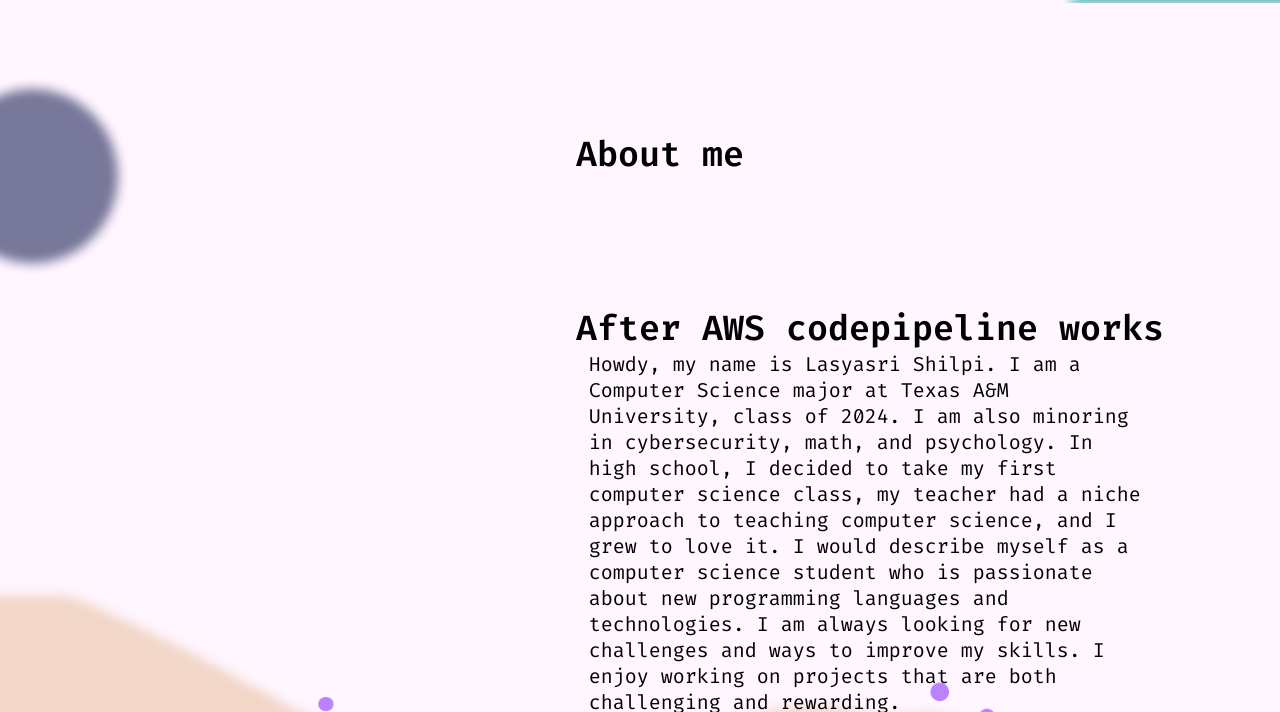
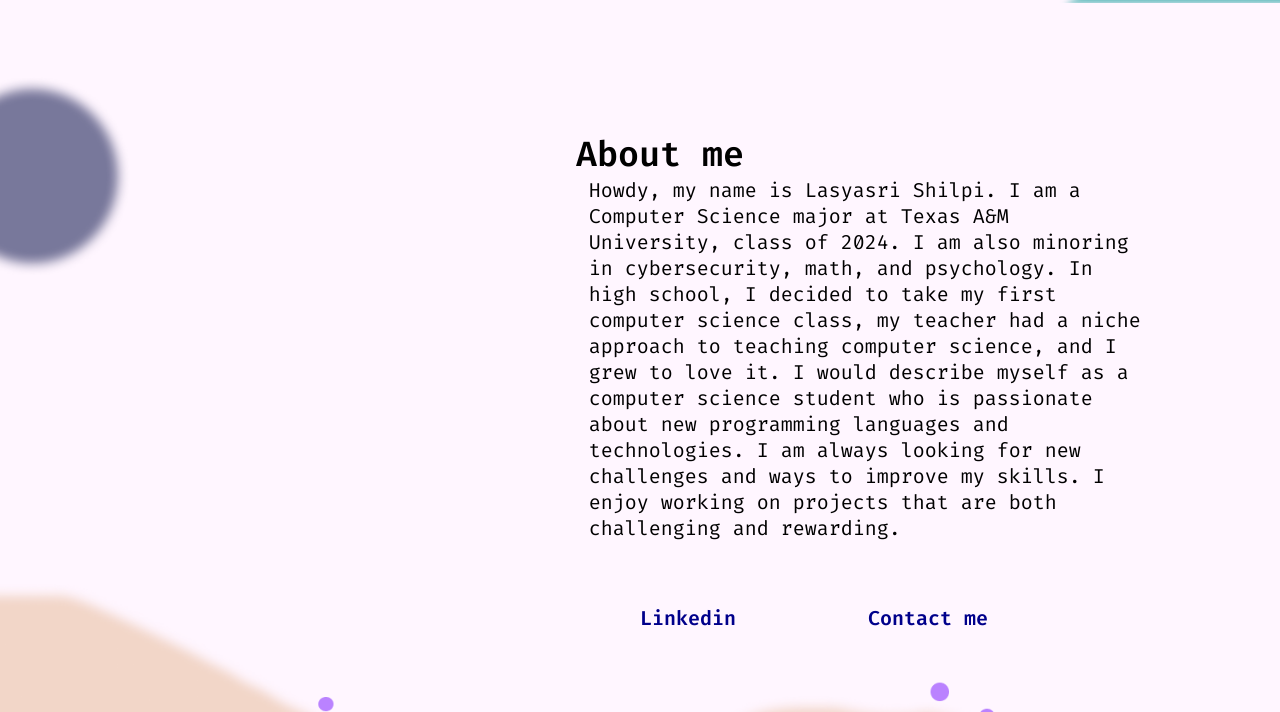
Before and after one commit to lasya-shilpi/cs412lshilpi-website, a plain HTML site: page index.html in a window 1280 px wide. Shown: the part 797-1509 px from the top of the page. Drawn offline with Linux system fonts and the light colour scheme.

Commit message:
fix index

```diff
--- a/index.html
+++ b/index.html
@@ -27,7 +27,6 @@
 
 <div class="about_me">
     <h1 style="max-width: 100%; max-height: 100%;">About me</h1>
-    <h1 style="max-width: 100%; max-height: 100%;"> After AWS codepipeline works</h1>
     <p style="max-width: 100%; max-height: 100%;">Howdy, my name is Lasyasri Shilpi. I am a Computer Science major at Texas A&M University, class of 2024. I am also minoring in cybersecurity, math, and psychology. In high school, I decided to take my first computer science class, my teacher had a niche approach to teaching computer science, and I grew to love it. I would describe myself as a computer science student who is passionate about new programming languages and technologies. I am always looking for new challenges and ways to improve my skills. I enjoy working on projects that are both challenging and rewarding.</p>
     <a class= "linkedin" href="https://www.linkedin.com/in/lasyasri-shilpi/">Linkedin </a>
     <a class= "mail" href="mailto: shilpilasya@tamu.edu">Contact me</a>
```
